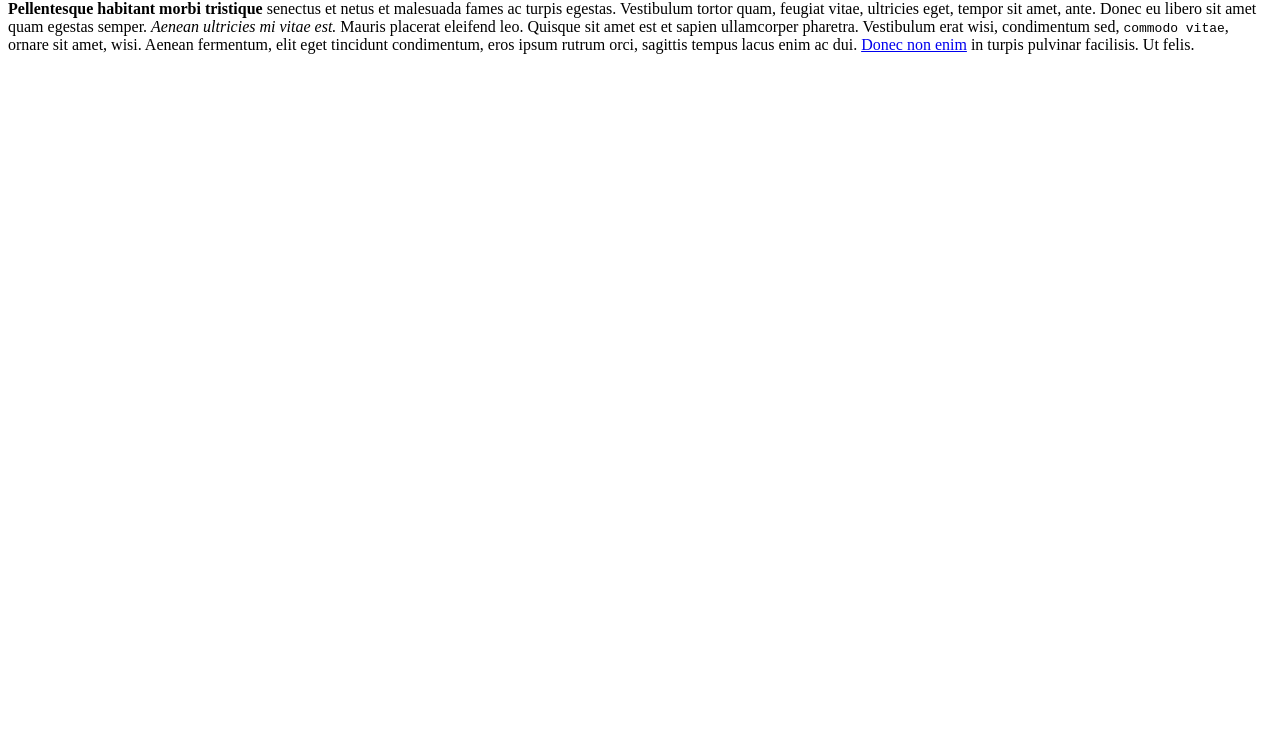
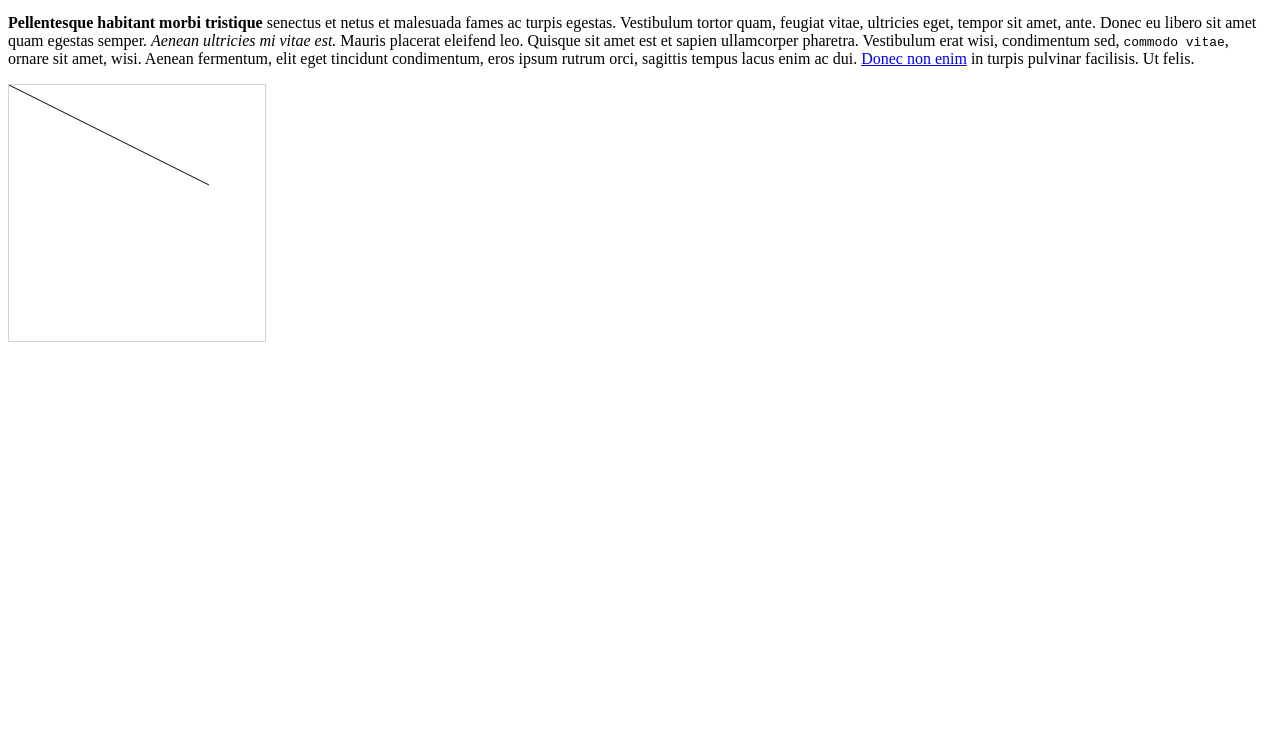
Before and after one commit to TekF/Doodle, a plain HTML site: page index.html in a window 1280 px wide. Shown: the part 66-800 px from the top of the page. Drawn offline with Linux system fonts and the light colour scheme.

Commit message:
Update index.html

```diff
--- a/index.html
+++ b/index.html
@@ -1,10 +1,24 @@
+<!DOCTYPE html>
 <html>
+
 <head>
-    <title>Test</title>
-    <meta http-equiv="content-type" content="text/html; charset=ISO-8859-1">
+<title>Doodle</title>
 </head>
+
 <body>
+
 <h1>HTML Ipsum Presents</h1>
 <p><strong>Pellentesque habitant morbi tristique</strong> senectus et netus et malesuada fames ac turpis egestas. Vestibulum tortor quam, feugiat vitae, ultricies eget, tempor sit amet, ante. Donec eu libero sit amet quam egestas semper. <em>Aenean ultricies mi vitae est.</em> Mauris placerat eleifend leo. Quisque sit amet est et sapien ullamcorper pharetra. Vestibulum erat wisi, condimentum sed, <code>commodo vitae</code>, ornare sit amet, wisi. Aenean fermentum, elit eget tincidunt condimentum, eros ipsum rutrum orci, sagittis tempus lacus enim ac dui. <a href="#">Donec non enim</a> in turpis pulvinar facilisis. Ut felis.</p>
+
+<canvas id="myCanvas" width="256" height="256" style="border:1px solid #d3d3d3;">Your browser does not support the HTML5 canvas tag.</canvas>
+
+<script>
+var c = document.getElementById("myCanvas");
+var ctx = c.getContext("2d");
+ctx.moveTo(0,0);
+ctx.lineTo(200,100);
+ctx.stroke();
+</script>
+
 </body>
 </html>
```
Lines whose indentation alone changed are shown as unchanged.
